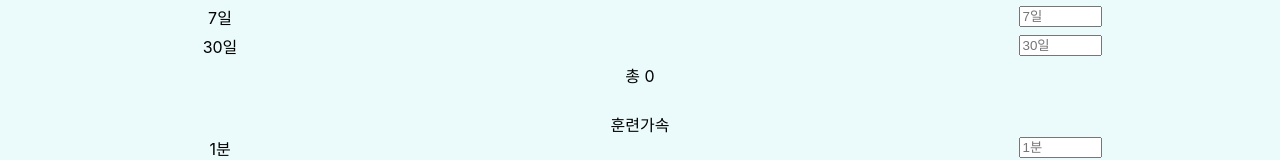
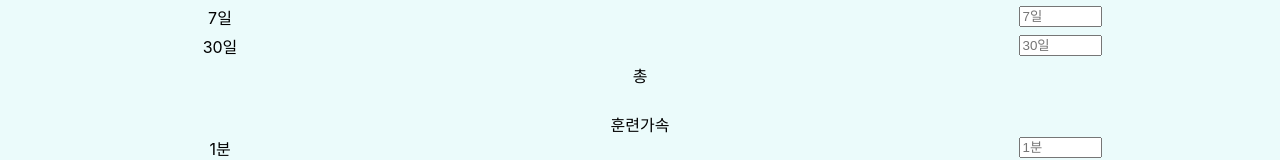
Before and after one commit to KJoobin/rok-acc, a React (Create React App) app: page / in a window 1280 px wide. Shown: the part 392-552 px from the top of the page. Built offline with nearby package versions, Linux system fonts and the light colour scheme.

Commit message:
Modify conditoin

```diff
--- a/src/Calculate.js
+++ b/src/Calculate.js
@@ -22,7 +22,7 @@ const Calculate = ({ data }) => {
         {' '}
         총 {days && `${days}일`}
         {hour && `${hour}시간`}
-        {cal && `${cal}분`}
+        {cal > 0 && `${cal}분`}
       </div>
     </div>
   );
```
